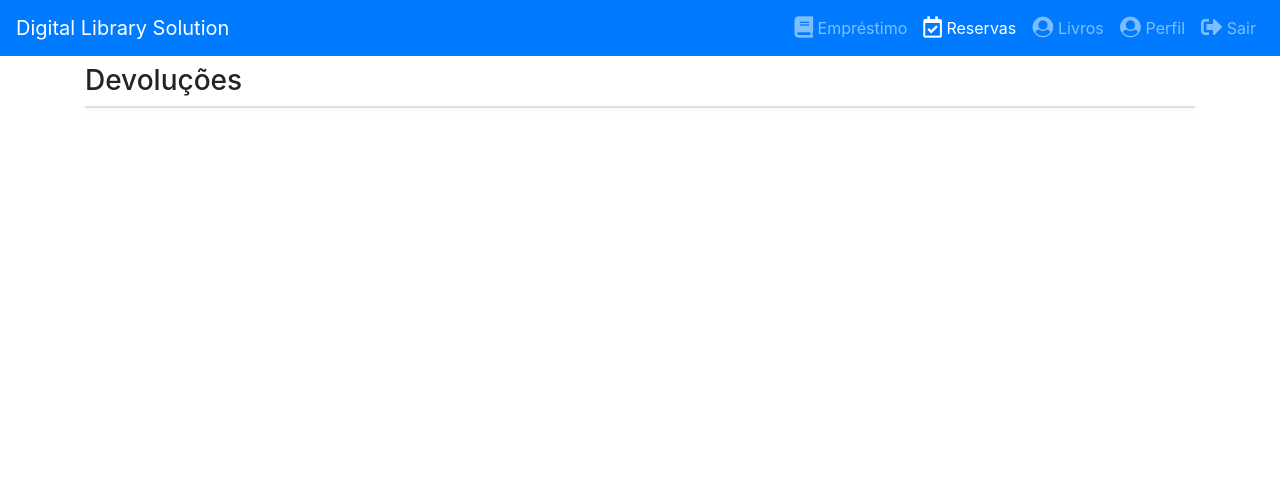
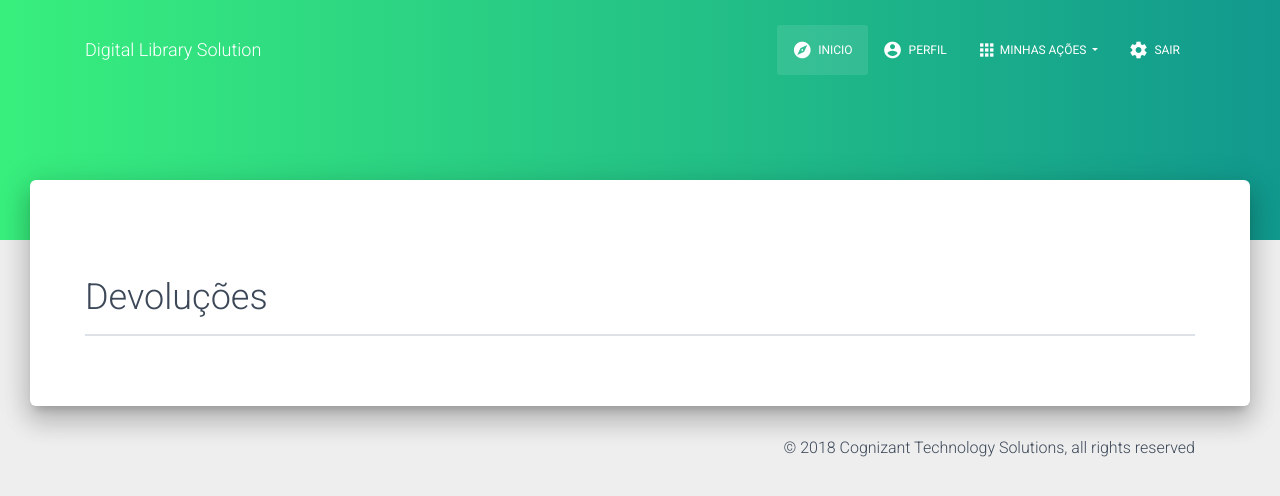
Before and after one commit to guiilhermehn/Biblioteca-digital, a Spring Boot app: page /emprestimos/livrosDevolvidos in a window 1280 px wide. Shown: the top 496 px of the page. Run offline with Spring Boot 4, Linux system fonts and the light colour scheme; the visitor is signed in with stand-in values (Sample User, id 1); data that the repository does not hold is empty; some of the project's set-up classes (security, data sources, template engines, error pages and the like) are left out, and stand-ins take their place; some libraries are stand-ins or nearby versions.

Commit message:
alteracao livrosDevolvidos

```diff
--- a/biblioteca-digital/src/main/resources/templates/emprestimos/livrosDevolvidos.html
+++ b/biblioteca-digital/src/main/resources/templates/emprestimos/livrosDevolvidos.html
@@ -1,57 +1,85 @@
-<!doctype html>
-<html lang="en">
+<!DOCTYPE html>
+<html>
 <head>
-        <meta charset="utf-8">
-        <meta name="viewport" content="width=device-width, initial-scale=1, shrink-to-fit=no">
-        <title>Digital Library Solution Development - Reserved</title>
-        <link rel="stylesheet" type="text/css" href="../../static/assets/css/bootstrap.min.css" data-th-href="@{/assets/css/bootstrap.min.css}">
-        <link rel="stylesheet" type="text/css" href="../../static/assets/css/fontawesome-all.min.css" data-th-href="@{/assets/css/fontawesome-all.min.css}">
-        <link rel="stylesheet" type="text/css" href="../../static/assets/css/custom.css" data-th-href="@{/assets/css/custom.css}">
+	<meta charset="utf-8" />
+	<meta http-equiv="X-UA-Compatible" content="IE=edge,chrome=1" />
+	<meta content='width=device-width, initial-scale=1.0, maximum-scale=1.0, user-scalable=0, shrink-to-fit=no'	name='viewport' />
+	<!-- CSS Files -->
+	<link rel="stylesheet" type="text/css" href="https://fonts.googleapis.com/css?family=Roboto:300,400,500,700|Roboto+Slab:400,700|Material+Icons" />
+	<link rel="stylesheet"	href="https://maxcdn.bootstrapcdn.com/font-awesome/latest/css/font-awesome.min.css">
+	<link href="./assets/css/material-kit.css" data-th-href="@{/assets/css/material-kit.css}" rel="stylesheet" />
+	<!-- CSS Customizacao :) -->
+	<link href="./assets/css/custom.css" data-th-href="@{/assets/css/custom.css}" rel="stylesheet" />
+	<title>Digital Library Solution</title>
 </head>
-    <body>
-        <nav class="navbar fixed-top navbar-expand-lg navbar-dark bg-primary ">
-            <a class="navbar-brand text-white" data-th-href="@{/consulta}">Digital Library Solution</a>
-            <button class="navbar-toggler" type="button" data-toggle="collapse" data-target="#navbarNavDropdown" aria-controls="navbarNavDropdown" aria-expanded="false" aria-label="Toggle navigation">
+<body class="product-page sidebar-collapse">
+	<nav class="navbar navbar-transparent navbar-color-on-scroll fixed-top navbar-expand-lg" color-on-scroll="100" id="sectionsNav">
+		<div class="container">
+			<div class="navbar-translate">
+				<a class="navbar-brand" href="index.html" data-th-href="@{/}">Digital Library Solution </a>
+				<button class="navbar-toggler" type="button" data-toggle="collapse"	aria-expanded="false" aria-label="Toggle navigation">
+					<span class="navbar-toggler-icon"></span>
+					<span class="navbar-toggler-icon"></span>
 					<span class="navbar-toggler-icon"></span>
 				</button>
-            <div class="collapse navbar-collapse" id="navbarNavDropdown">
+			</div>
+			<div class="collapse navbar-collapse">
 				<ul class="navbar-nav ml-auto">
-                    <li class="nav-item   ">
-                        <a class="nav-link " data-th-href="@{/emprestimos}"> <i class="fas fa-book fa-lg"></i> Empréstimo</a>
-                    </li>
-                   <li class="nav-item active">
-                        <a class="nav-link" data-th-href="@{/reservas}"> <i class="far fa-calendar-check fa-lg"></i> Reservas</a>
+					<li class="active nav-item">
+						<a href="#" data-th-href="@{/}"	class="nav-link">
+							<i class="material-icons">explore</i> Inicio
+							<div class="ripple-container"></div>
+						</a>
 					</li>
 					<li class="nav-item">
-                        <a class="nav-link"  data-th-href="@{/livros}"> <i class="fas fa-user-circle fa-lg"></i> Livros </a>
+						<a href="#pablo" class="nav-link">
+							<i class="material-icons">account_circle</i> Perfil
+							<div class="ripple-container"></div>
+						</a>
+					</li>
+					<li class="dropdown nav-item">
+						<a href="#" class="dropdown-toggle nav-link" data-toggle="dropdown" aria-expanded="false">
+							<i class="material-icons">apps</i>Minhas ações
+							<div class="ripple-container"></div>
+						</a>
+						<div class="dropdown-menu dropdown-with-icons">
+							<a href="emprestimo.html" data-th-href="@{/emprestimos}" class="dropdown-item">
+								<i class="material-icons">layers</i>Meus Empréstimo
+							</a>
+							<a href="reserva.html" data-th-href="@{/reservas}" class="dropdown-item">
+								<i class="material-icons">content_paste</i>Minhas Reservas
+							</a>
+						</div>
 					</li>
 					<li class="nav-item">
-                        <a class="nav-link" href="#"> <i class="fas fa-user-circle fa-lg"></i> Perfil </a>
-                    </li>
-                    <li class="nav-item">
-                        <a class="nav-link" data-th-href="@{/logout}"> <i class="fas fa-sign-out-alt fa-lg"></i> Sair </a>
+						<a href="login.html" data-th-href="@{/logout}" class="nav-link"> <i class="material-icons">settings</i> Sair
+						</a>
 					</li>
 				</ul>
 			</div>
+		</div>
 	</nav>
 
-        <main class="container">
-            <div style="height: 64px">
-                <!-- Espaçamento para manter o conteudo abaixo da navbar (fixed-top) -->
-            </div>
+	<!--  INICIO- LIVROS DEVOLVIDOS -->
 
-            <h1 class="h3">Devoluções</h1>
-
-            <div class="accordion border shadow-sm rounded bg-primary " id="accordion">
-                <div  data-th-each="emprestimo, stat : ${emprestimos}">
+	<div class="page-header header-filter clear-filter backgroud-gradient"></div>
+	<div class="main main-raised">
+		<div class="container">
+			<div class="section">
+				<div class="row">
+					<div class="container-fluid">
+						<h2>Devoluções</h2>
+						<div class="accordion border shadow-sm rounded bg-primary "	id="accordion">
+							<div data-th-each="emprestimo, stat : ${emprestimos}">
 								<a data-toggle="collapse" th:attr="data-target='#collapse'+${stat.index}" data-target="#collapse1" aria-expanded="false" aria-controls="collapse1">
 									<div class="row py-2 mx-0 border-bottom">
 										<div class="col-12 col-lg-4 text-white">
-                                <strong>Título:</strong> <span data-th-text="${emprestimo.unidadeLivro.livro.titulo}">Título</span>
+											<strong>Título:</strong>
+											<span data-th-text="${emprestimo.unidadeLivro.livro.titulo}">Título</span>
 										</div>
-
 										<div class="col-12 col-md-6 col-lg-4 text-white">
-                                <strong>Autor:</strong> <span data-th-text="${emprestimo.unidadeLivro.livro.autor}">Autor</span>
+											<strong>Autor:</strong>
+											<span data-th-text="${emprestimo.unidadeLivro.livro.autor}">Autor</span>
 										</div>
 									</div>
 								</a>
@@ -69,29 +97,67 @@
 
 											<dt>Data de Devolução:</dt>
 											<dd data-th-text="${emprestimo.dataDevolucao}">DD/MMM/YYYY</dd>
-
 										</dl>
 									</div>
-
 									<div class="text-right mx-3 mb-3">
-                            <form th:action="@{/emprestimos/confirmaDevolucao}" method="POST">
+										<form th:action="@{/emprestimos/confirmaDevolucao}"	method="POST">
 											<input type="hidden" th:value="${emprestimo.id}" name="id">
-                                <button class="btn btn-outline-danger mb-1" data-th-disabled="${emprestimo.habilita}">Confirma Devolucão</button>
+											<button class="btn btn-outline-danger mb-1"	data-th-disabled="${emprestimo.habilita}">Confirma Devolucão</button>
 										</form>
-                            <!--
-                            <form>
-                                <a href="#" class="btn btn-outline-success mb-1">Efetuar empréstimo</a>
-                            </form>
-                            -->
+									</div>
+								</div>
+							</div>
+						</div>
+					</div>
+				</div>
 			</div>
 		</div>
 	</div>
 
+	<!-- FIM- LIVROS DEVOLVIDOS -->
+
+	<!-- TODO ignorado por hora. devemos modificar o fluxo para comportar o uso deste modal? -->
+	<!-- small modal -->
+	<div class="modal fade" id="smallAlertModal" tabindex="-1" role="dialog">
+		<div class="modal-dialog modal-small" role="document">
+			<div class="modal-content">
+				<div class="modal-header">
+					<button type="button" class="close" data-dismiss="modal" aria-hidden="true">
+						<i class="material-icons">clear</i>
+					</button>
 				</div>
-        </main>
+				<div class="modal-body text-center">
+					<h5>Você receberar um e-mail confirmando sua devolução!</h5>
+				</div>
+				<div class="modal-footer justify-content-center">
+					<button type="button" class="btn btn-link" data-dismiss="modal">Sair</button>
+				</div>
+			</div>
+		</div>
+	</div>
 
-        <script src="../../static/assets/js/jquery.min.js" data-th-src="@{/assets/js/jquery.min.js}"></script>
-        <script src="../../static/assets/js/popper.js" data-th-src="@{/assets/js/popper.js}"></script>
-        <script src="../../static/assets/js/bootstrap.min.js" data-th-src="@{/assets/js/bootstrap.min.js}"></script>
+	<footer class="footer" data-background-color="black">
+		<div class="container">
+			<div class="copyright float-right">	©
+				<script> document.write(new Date().getFullYear())</script> Cognizant Technology Solutions, all rights reserved
+			</div>
+		</div>
+	</footer>
+
+	<!--   Core JS Files   -->
+	<script src="./assets/js/core/jquery.min.js" data-th-src="@{/assets/js/core/jquery.min.js}" type="text/javascript"></script>
+	<script src="./assets/js/core/popper.min.js" data-th-src="@{/assets/js/core/popper.min.js}" type="text/javascript"></script>
+	<script src="./assets/js/core/bootstrap-material-design.min.js"	data-th-src="@{/assets/js/core/bootstrap-material-design.min.js}" type="text/javascript"></script>
+	<!--	Plugin for Select, full documentation here: http://silviomoreto.github.io/bootstrap-select -->
+	<script src="./assets/js/plugins/bootstrap-selectpicker.js"	data-th-src="@{/assets/js/plugins/bootstrap-selectpicker.js}"></script>
+	<script src="./assets/js/plugins/moment.min.js"	data-th-src="@{/assets/js/plugins/moment.min.js}"></script>
+	<script src="./assets/js/plugins/bootstrap-tagsinput.js" data-th-src="@{/assets/js/plugins/bootstrap-tagsinput.js}"></script>
+	<!--	Plugin for the Datepicker, full documentation here: https://github.com/Eonasdan/bootstrap-datetimepicker -->
+	<script src="./assets/js/plugins/bootstrap-datetimepicker.js" data-th-src="@{/assets/js/plugins/bootstrap-datetimepicker.js}" type="text/javascript"></script>
+	<!--  Plugin for the Sliders, full documentation here: http://refreshless.com/nouislider/ -->
+	<script src="./assets/js/plugins/nouislider.min.js"	data-th-src="@{/assets/js/plugins/nouislider.min.js}" type="text/javascript"></script>
+	<!-- Control Center for Now Ui Kit: parallax effects, scripts for the example pages etc -->
+	<script src="./assets/js/material-kit.min.js"data-th-src="@{/assets/js/material-kit.min.js}" type="text/javascript"></script>
+
 </body>
 </html>
```
Also changed, not shown: biblioteca-digital/src/main/resources/templates/emprestimos/livrosDevolvidos old2.html (added, +97 -0 lines), biblioteca-digital/src/main/resources/templates/emprestimos/livrosDevolvidos_OLD.html (added, +97 -0 lines). Lines whose indentation alone changed are shown as unchanged.
